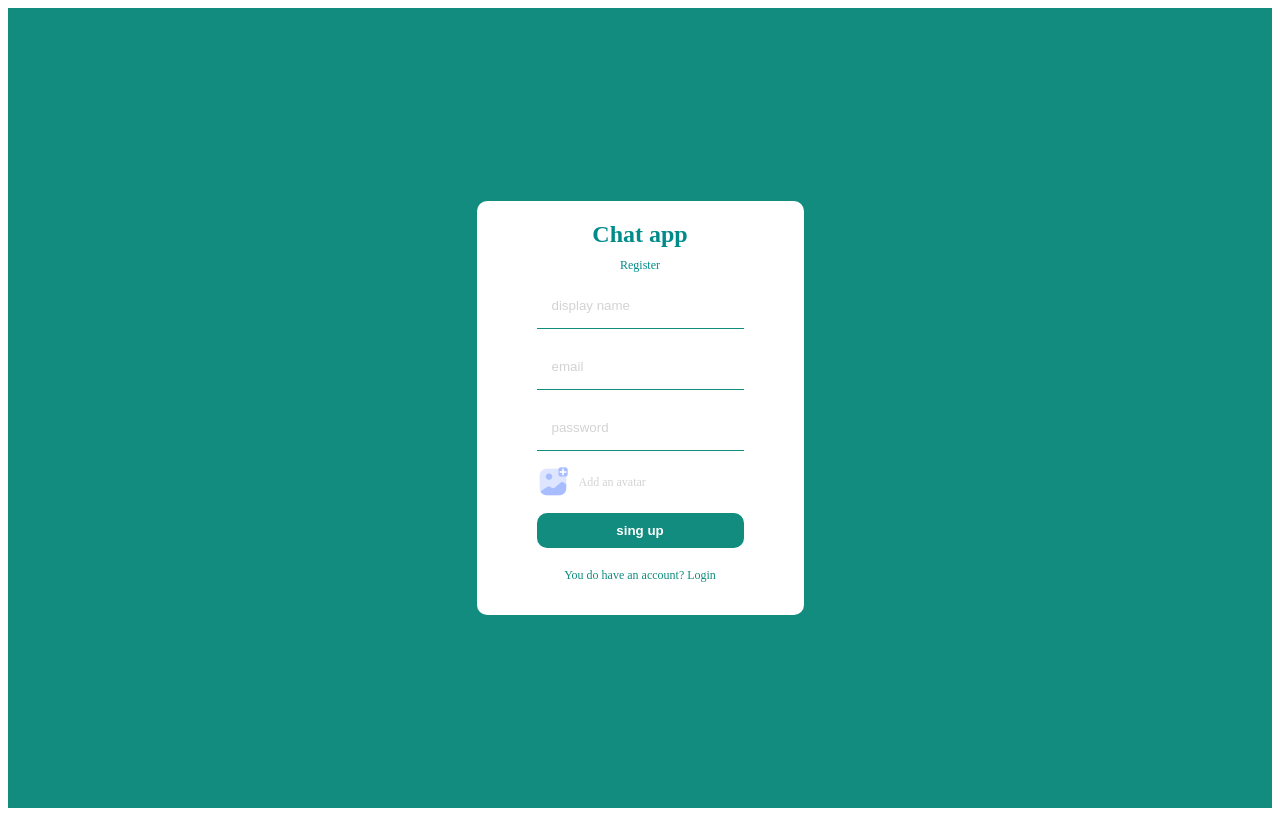
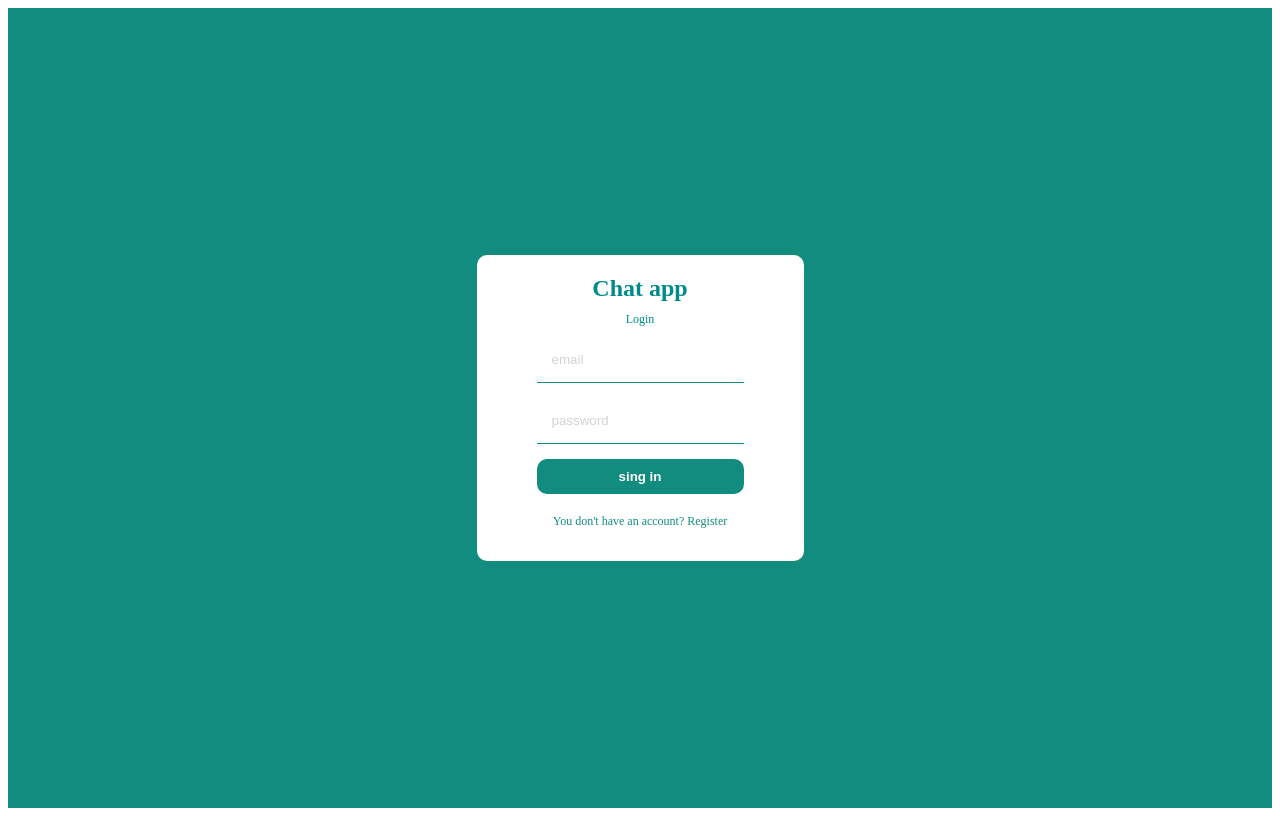
Before and after one commit to AironRuda/basic-crud, a React (Create React App) app: page / in a window 1280 px wide. Built offline with nearby package versions, Linux system fonts and the light colour scheme.

Commit message:
feat: login page

```diff
--- a/src/App.js
+++ b/src/App.js
@@ -1,8 +1,9 @@
+import Login from "./pages/Login";
 import Register from "./pages/Register";
 import "./style.scss";
 
 function App() {
-  return <Register />;
+  return <Login />;
 }
 
 export default App;
--- a/src/pages/Login.js
+++ b/src/pages/Login.js
@@ -0,0 +1,21 @@
+import React from "react";
+import Add from "../img/addAvatar.png";
+
+const Login = () => {
+  return (
+    <div className="formContainer">
+      <div className="formWrapper">
+        <span className="logo">Chat app</span>
+        <span className="title">Login</span>
+        <form>
+          <input type="email" placeholder="email" />
+          <input type="password" placeholder="password" />
+          <button>sing in</button>
+        </form>
+        <p>You don't have an account? Register</p>
+      </div>
+    </div>
+  );
+};
+
+export default Login;
```
